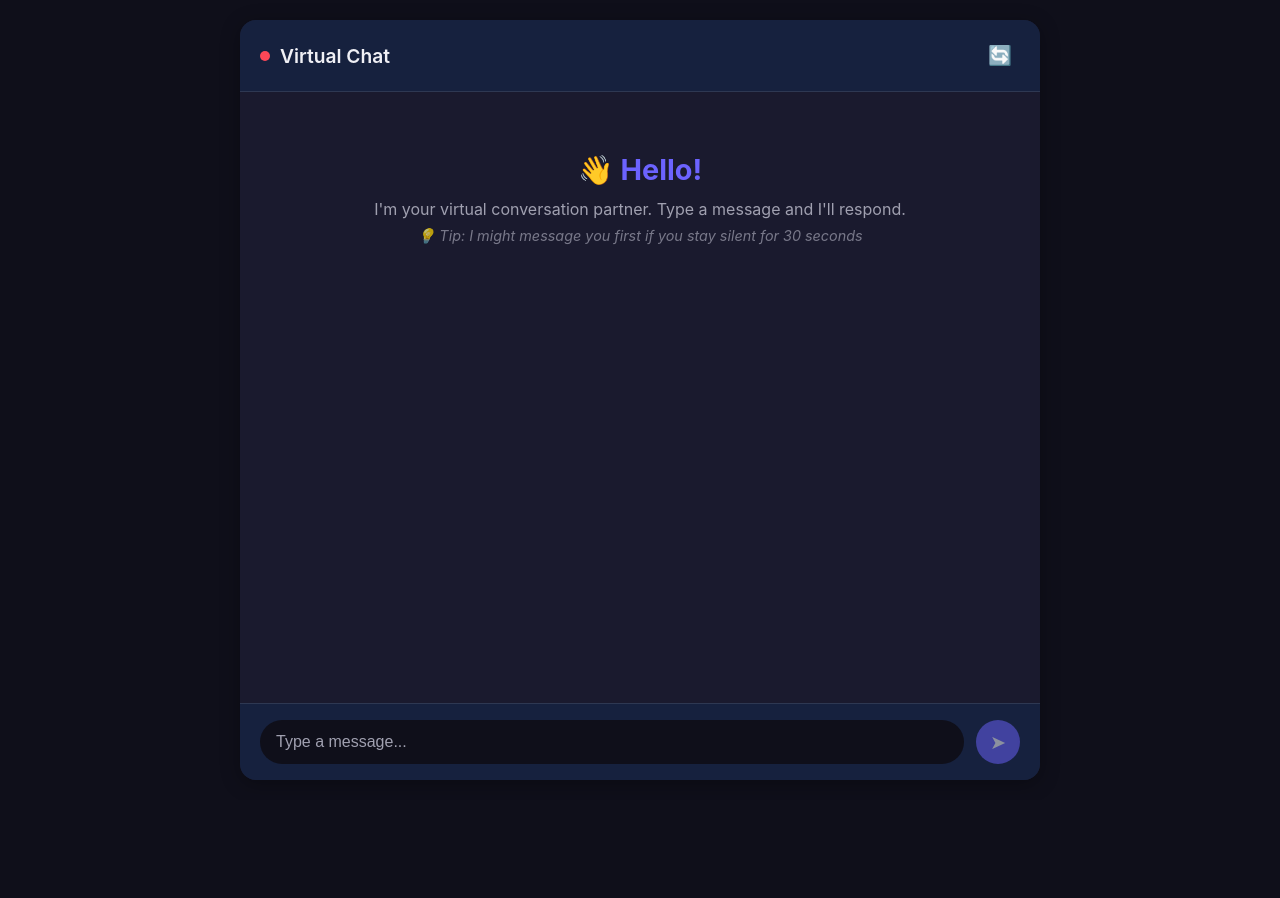
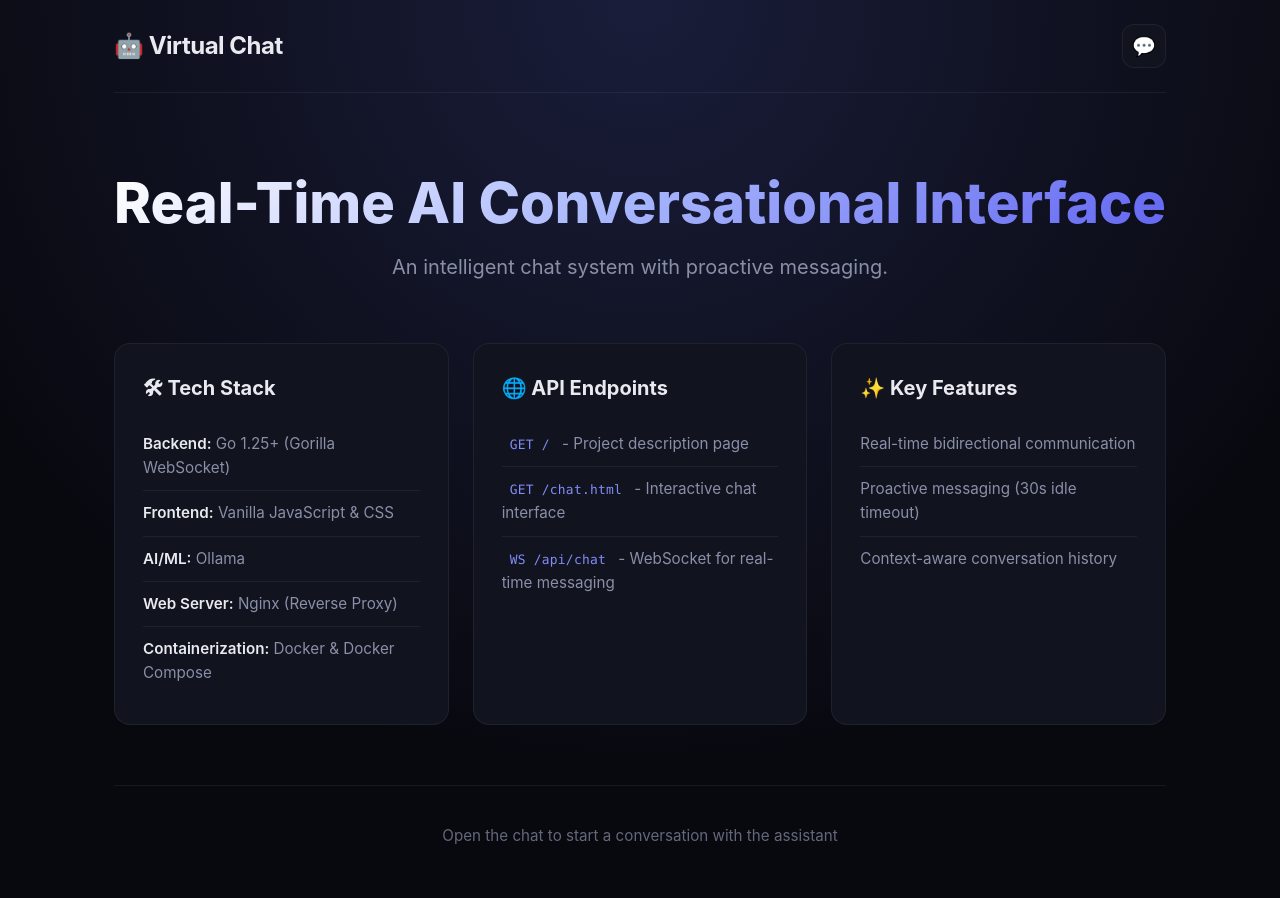
Before and after one commit to Vlad-Ali/Virtual-chat, a plain HTML site: page frontend/index.html in a window 1280 px wide. Before the commit the page ends 800 px from the top, so only its background shows below. Drawn offline with Linux system fonts and the light colour scheme.

Commit message:
Update html

```diff
--- /dev/null
+++ b/frontend/index.css
@@ -0,0 +1,193 @@
+:root {
+    --bg: #08090f;
+    --surface: #11131f;
+    --surface-hover: #1a1d2e;
+    --text: #e8eaf0;
+    --text-muted: #8a8fa8;
+    --accent: #6366f1;
+    --accent-glow: rgba(99, 102, 241, 0.25);
+    --border: rgba(255, 255, 255, 0.06);
+    --radius: 16px;
+    --shadow: 0 12px 40px rgba(0, 0, 0, 0.5);
+    --ease: cubic-bezier(0.25, 0.8, 0.25, 1);
+}
+
+* {
+    box-sizing: border-box;
+    margin: 0;
+    padding: 0;
+}
+
+body {
+    font-family: 'Inter', -apple-system, BlinkMacSystemFont, 'Segoe UI', Roboto, sans-serif;
+    background: var(--bg);
+    background-image: radial-gradient(circle at 50% 0%, #1a1d3a 0%, var(--bg) 70%);
+    color: var(--text);
+    line-height: 1.6;
+    min-height: 100vh;
+    -webkit-font-smoothing: antialiased;
+}
+
+.app {
+    max-width: 1100px;
+    margin: 0 auto;
+    padding: 0 24px;
+}
+
+.chat-header {
+    display: flex;
+    justify-content: space-between;
+    align-items: center;
+    padding: 24px 0;
+    border-bottom: 1px solid var(--border);
+    margin-bottom: 40px;
+}
+
+.chat-header h1 {
+    font-size: 1.5rem;
+    font-weight: 700;
+    letter-spacing: -0.02em;
+}
+
+.icon-btn {
+    display: flex;
+    align-items: center;
+    justify-content: center;
+    width: 44px;
+    height: 44px;
+    background: var(--surface);
+    border: 1px solid var(--border);
+    border-radius: 12px;
+    font-size: 1.2rem;
+    text-decoration: none;
+    transition: all 0.2s var(--ease);
+}
+
+.icon-btn:hover {
+    background: var(--surface-hover);
+    border-color: var(--accent);
+    transform: translateY(-2px);
+    box-shadow: 0 4px 12px var(--accent-glow);
+}
+
+.hero {
+    text-align: center;
+    padding: 40px 0 60px;
+}
+
+.hero h2 {
+    font-size: clamp(2.2rem, 6vw, 3.5rem);
+    font-weight: 800;
+    line-height: 1.1;
+    margin-bottom: 16px;
+    background: linear-gradient(135deg, #ffffff 0%, #a5b4fc 50%, #6366f1 100%);
+    -webkit-background-clip: text;
+    background-clip: text;
+    color: transparent;
+}
+
+.hero p {
+    font-size: 1.25rem;
+    color: var(--text-muted);
+    max-width: 600px;
+    margin: 0 auto;
+}
+
+.grid {
+    display: grid;
+    grid-template-columns: repeat(auto-fit, minmax(320px, 1fr));
+    gap: 24px;
+    margin-bottom: 60px;
+}
+
+.card {
+    background: var(--surface);
+    border: 1px solid var(--border);
+    border-radius: var(--radius);
+    padding: 28px;
+    transition: all 0.3s var(--ease);
+    position: relative;
+    overflow: hidden;
+}
+
+.card::before {
+    content: '';
+    position: absolute;
+    top: 0;
+    left: 0;
+    right: 0;
+    height: 3px;
+    background: linear-gradient(90deg, var(--accent), #a78bfa);
+    opacity: 0;
+    transition: opacity 0.3s var(--ease);
+}
+
+.card:hover {
+    transform: translateY(-6px);
+    border-color: rgba(99, 102, 241, 0.4);
+    box-shadow: var(--shadow);
+}
+
+.card:hover::before {
+    opacity: 1;
+}
+
+.card h3 {
+    font-size: 1.25rem;
+    margin-bottom: 18px;
+    display: flex;
+    align-items: center;
+    gap: 10px;
+    color: var(--text);
+}
+
+.card ul {
+    list-style: none;
+}
+
+.card li {
+    padding: 10px 0;
+    border-bottom: 1px solid var(--border);
+    color: var(--text-muted);
+    font-size: 0.95rem;
+}
+
+.card li:last-child {
+    border-bottom: none;
+}
+
+.card li strong {
+    color: var(--text);
+    font-weight: 600;
+}
+
+.card code {
+    background: var(--accent-soft);
+    color: #818cf8;
+    padding: 3px 8px;
+    border-radius: 6px;
+    font-family: 'Fira Code', 'Consolas', monospace;
+    font-size: 0.85em;
+    letter-spacing: 0.02em;
+}
+
+.footer {
+    text-align: center;
+    padding: 30px 0 50px;
+    border-top: 1px solid var(--border);
+    color: var(--text-muted);
+    font-size: 0.95rem;
+}
+
+.hint {
+    opacity: 0.7;
+    margin-top: 8px;
+}
+
+@media (max-width: 768px) {
+    .app { padding: 0 16px; }
+    .hero { padding: 30px 0 40px; }
+    .hero h2 { font-size: 2rem; }
+    .grid { grid-template-columns: 1fr; gap: 16px; }
+    .card { padding: 22px; }
+}
--- a/frontend/index.html
+++ b/frontend/index.html
@@ -3,43 +3,57 @@
 <head>
     <meta charset="UTF-8" />
     <meta name="viewport" content="width=device-width, initial-scale=1.0"/>
-    <title>🤖 Virtual Chat</title>
-    <link rel="stylesheet" href="style.css" />
+    <title>Virtual Chat - Project Info</title>
+    <link rel="stylesheet" href="index.css" />
 </head>
 <body>
-<div class="app">
+<div class="app description-page">
     <header class="chat-header">
-        <div class="header-left">
-            <span class="status-dot" id="status-dot"></span>
-            <h1>Virtual Chat</h1>
-        </div>
-        <button id="new-chat-btn" class="icon-btn" title="New chat">🔄</button>
+        <h1>🤖 Virtual Chat</h1>
+        <a href="chat.html" class="icon-btn" title="Open Chat">💬</a>
     </header>
 
-    <main class="chat-container" id="chat-container">
-        <div class="welcome-message">
-            <h2>👋 Hello!</h2>
-            <p>I'm your virtual conversation partner. Type a message and I'll respond.</p>
-            <p class="hint">💡 Tip: I might message you first if you stay silent for 30 seconds</p>
+    <main class="content">
+        <section class="hero">
+            <h2>Real-Time AI Conversational Interface</h2>
+            <p>An intelligent chat system with proactive messaging.</p>
+        </section>
+
+        <div class="grid">
+            <div class="card">
+                <h3>🛠 Tech Stack</h3>
+                <ul>
+                    <li><strong>Backend:</strong> Go 1.25+ (Gorilla WebSocket)</li>
+                    <li><strong>Frontend:</strong> Vanilla JavaScript & CSS</li>
+                    <li><strong>AI/ML:</strong> Ollama </li>
+                    <li><strong>Web Server:</strong> Nginx (Reverse Proxy)</li>
+                    <li><strong>Containerization:</strong> Docker & Docker Compose</li>
+                </ul>
+            </div>
+
+            <div class="card">
+                <h3>🌐 API Endpoints</h3>
+                <ul>
+                    <li><code>GET /</code> - Project description page</li>
+                    <li><code>GET /chat.html</code> - Interactive chat interface</li>
+                    <li><code>WS /api/chat</code> - WebSocket for real-time messaging</li>
+                </ul>
+            </div>
+
+            <div class="card">
+                <h3>✨ Key Features</h3>
+                <ul>
+                    <li>Real-time bidirectional communication</li>
+                    <li>Proactive messaging (30s idle timeout)</li>
+                    <li>Context-aware conversation history</li>
+                </ul>
+            </div>
         </div>
-        <div id="messages" class="messages"></div>
-        <div id="typing-indicator" class="typing-indicator hidden">
-            <span></span><span></span><span></span>
-        </div>
+
+        <section class="footer">
+            <p class="hint">Open the chat to start a conversation with the assistant</p>
+        </section>
     </main>
-
-    <form class="input-form" id="input-form">
-        <input
-                type="text"
-                id="message-input"
-                placeholder="Type a message..."
-                autocomplete="off"
-                autofocus
-        />
-        <button type="submit" id="send-btn" class="send-btn">➤</button>
-    </form>
 </div>
-
-<script src="app.js"></script>
 </body>
 </html>
```
Also changed, not shown: frontend/chat.html (added, +45 -0 lines), frontend/chat.css (renamed from frontend/style.css), 1 other file.
